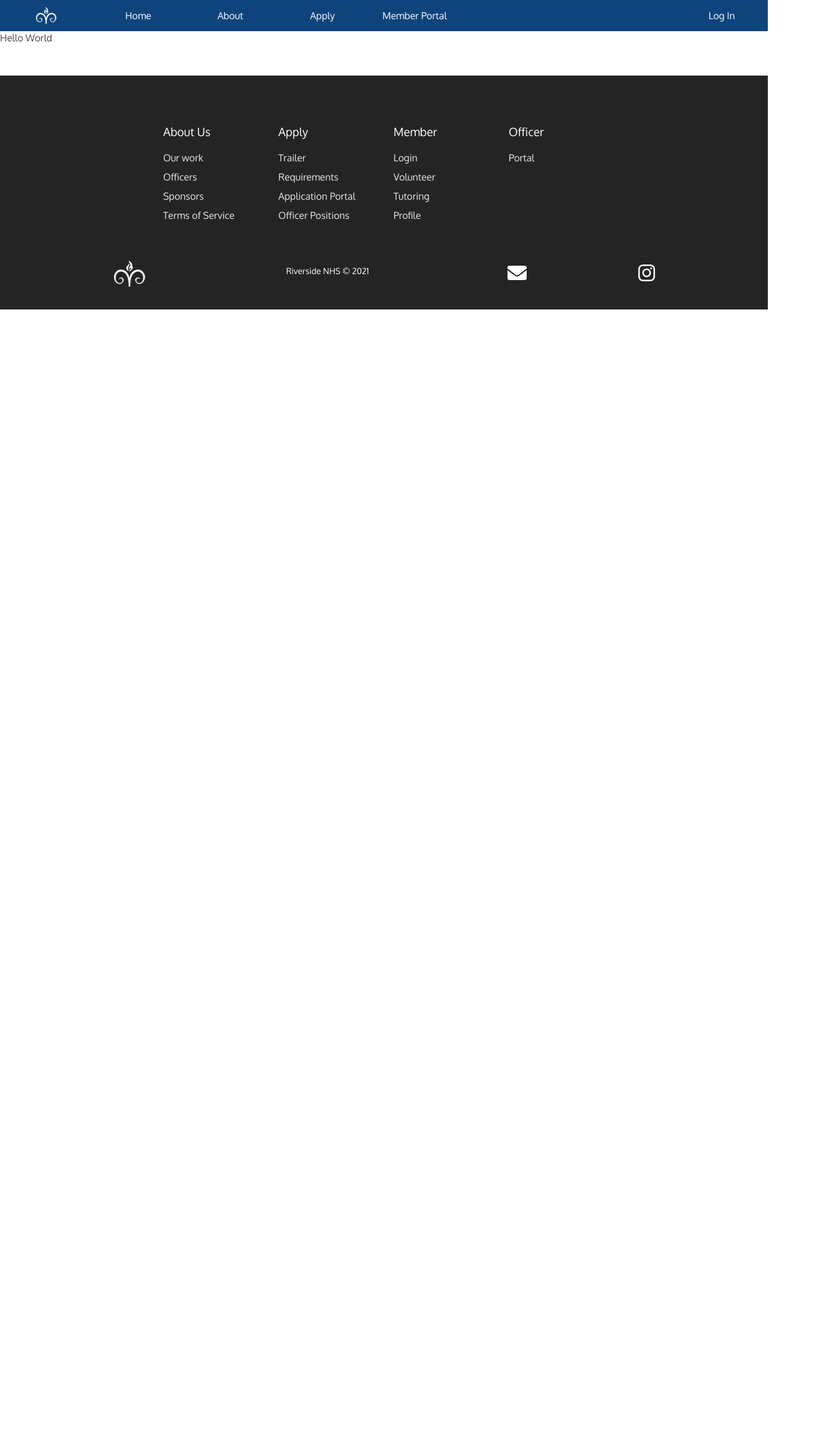
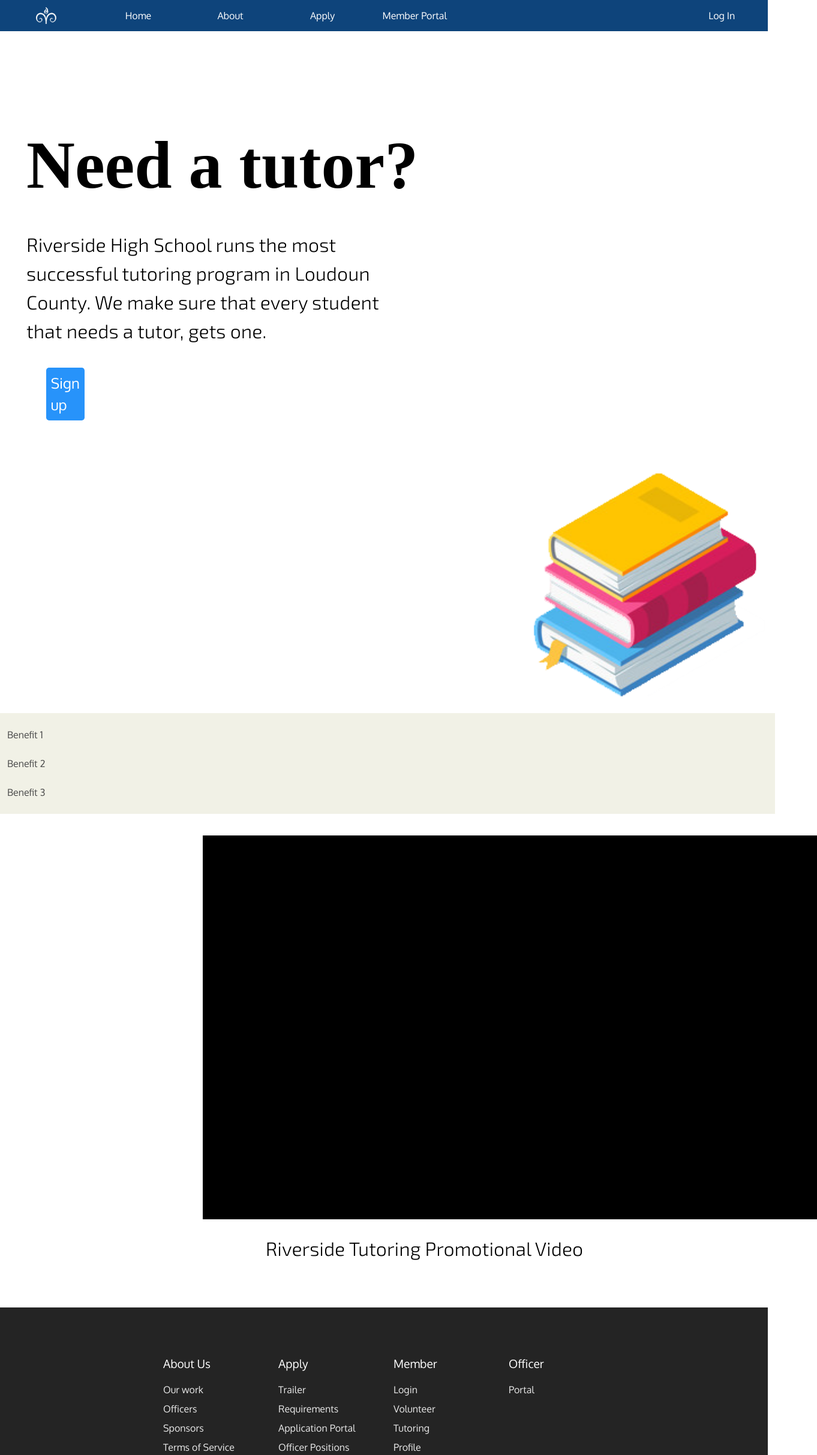
Before and after one commit to ooys/rvhsnhs.org, a Next.js app: page /findtutor in a window 1280 px wide. Shown: the top 2426 px of the page at 60% size, 1362 px wide, since content can reach past the window. Before the commit the page ends 800 px from the top, so only its background shows below. Built offline with nearby package versions, Linux system fonts and the light colour scheme; no server answers; a web font is replaced by a local one.

Commit message:
Began findtutor Page
Began working on it not done yet. I really tried to use Bulma correctly so hopefully Yihong doesn't murder me.

```diff
--- a/pages/findtutor.js
+++ b/pages/findtutor.js
@@ -6,7 +6,47 @@ function FindTutor() {
         <>
             <Navbar />
             <div className="page-wrapper" id="findtutor">
-                Hello World
+                <div className="columns">
+                    <div className="column is-full is-bg-light">
+                        <div className="column tutor-intro-header">
+                            Need a tutor?
+                        </div>
+                        <div className="column tutor-intro-body is-half">
+                            Riverside High School runs the most successful
+                            tutoring program in Loudoun County. We make sure
+                            that every student that needs a tutor, gets one.
+                        </div>
+                        <a
+                            className="column tutor-button"
+                            onClick={() => {
+                                router.push("/apply");
+                            }}>
+                            Sign up
+                        </a>
+                        <img
+                            src="images/books.png"
+                            className="books-image"></img>
+                    </div>
+                </div>
+                <div className="columns is-full is-bg-shade">
+                    <div className="column">
+                        <div className="column benefit-1">Benefit 1</div>
+                        <div className="column benefit-2">Benefit 2</div>
+                        <div className="column benefit-3">Benefit 3</div>
+                    </div>
+                </div>
+                <div className="columns">
+                    <div className="column">
+                        <div className="column is-vcentered">
+                            <div className="column tutoring-video-container is-half is-offset-one-quarter">
+                                <div className="column black-bg"></div>
+                            </div>
+                            <div className="column tutoring-video-body is-offset-4">
+                                Riverside Tutoring Promotional Video
+                            </div>
+                        </div>
+                    </div>
+                </div>
             </div>
             <Footer />
         </>
--- a/styles/index.css
+++ b/styles/index.css
@@ -1,7 +1,7 @@
 @import url("https://fonts.googleapis.com/css2?family=Oxygen&display=swap");
 @import url("https://fonts.googleapis.com/css2?family=Open+Sans:wght@300&display=swap");
 @import url("https://db.onlinewebfonts.com/c/6ff35b8857ed1d3bf6a3cc93164ff962?family=Touche");
-@import url("https://fonts.googleapis.com/css2?family=Exo+2:wght@100&display=swap");
+@import url("https://fonts.googleapis.com/css2?family=Exo+2:wght@300&display=swap");
 
 body {
     font-family: "Oxygen", sans-serif;
@@ -963,3 +963,86 @@ video {
     border-radius: 0.5rem;
     width: 10rem;
 }
+
+/* Find Tutor Page */
+
+.black-bg {
+    background-color: black;
+    height: 40rem;
+    width: 64rem;
+}
+
+.tutor-intro-header {
+    font-family: "Touche";
+    font-weight: bold;
+    font-size: 7rem;
+    color: black;
+    margin-top: 10%;
+    margin-left: 2.5%;
+}
+
+.tutor-intro-body {
+    font-family: "Exo 2", sans-serif;
+    font-size: 2rem;
+    color: black;
+    margin-left: 2.5%;
+}
+
+.tutoring-video-container {
+}
+
+.tutoring-video-body {
+    font-family: "Exo 2", sans-serif;
+    font-size: 2rem;
+    color: black;
+}
+
+@keyframes float {
+    0% {
+        transform: translatey(0px);
+    }
+    50% {
+        transform: translatey(-20px);
+    }
+    100% {
+        transform: translatey(0px);
+    }
+}
+
+.books-image {
+    margin-top: 4%;
+    margin-bottom: 14%;
+    margin-left: 65%;
+    height: 40%;
+    overflow: hidden;
+    transform: translatey(0px);
+    animation: float 6s ease-in-out infinite;
+}
+
+.tutor-button {
+    margin-top: 2rem;
+    font-size: 1.5rem;
+    height: auto;
+    width: 5%;
+    padding: 0.5rem 1.5rem 0.5rem 1.5rem;
+    display: flex;
+    justify-content: center;
+    align-content: center;
+    background-color: #2793fa;
+    font-family: "Oxygen", sans-serif;
+    color: #fff;
+    border-radius: 0.3rem;
+    transition: 0.3s all;
+    margin-left: 6%;
+    margin-top: 2%;
+}
+
+.tutor-button:hover {
+    background-color: #0e447b;
+    border-radius: 0.3rem;
+    color: white;
+    border-style: solid;
+    border-width: 1px;
+    border-color: white;
+    transition: 0.3s all;
+}
```
Also changed, not shown: public/images/books.png (added).
